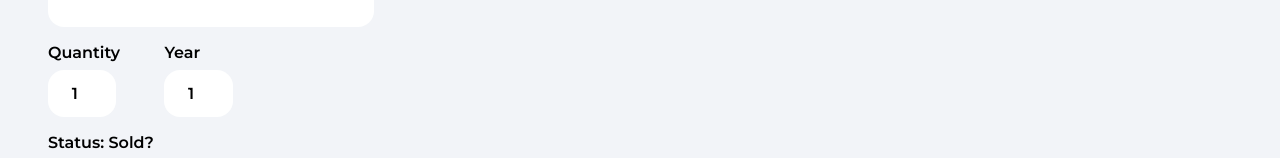
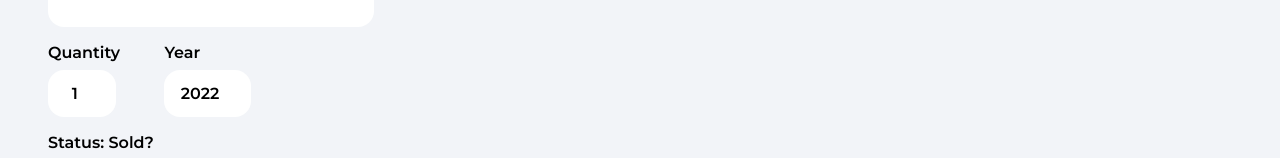
Before and after one commit to fedaxl/student-marketplace, a React (Create React App) app: page /create-listing in a window 1280 px wide. Shown: the part 257-415 px from the top of the page. Built offline with nearby package versions, Linux system fonts and the light colour scheme; no server answers; sample sign-in values are in the browser's storage.

Commit message:
Create and Edit page udpate

```diff
--- a/src/pages/CreateListing.jsx
+++ b/src/pages/CreateListing.jsx
@@ -21,7 +21,7 @@ function CreateListing() {
     type: 'rent',
     name: '',
     quantity: 1,
-    year: 1,
+    year: 2022,
     sold: false,
     address: '',
     offer: false,
@@ -275,8 +275,8 @@ function CreateListing() {
                 id='year'
                 value={year}
                 onChange={onMutate}
-                min='1'
-                max='50'
+                min='1990'
+                max='3000'
                 required
               />
             </div>
--- a/src/pages/EditListing.jsx
+++ b/src/pages/EditListing.jsx
@@ -307,8 +307,8 @@ function EditListing() {
                 id='year'
                 value={year}
                 onChange={onMutate}
-                min='1'
-                max='50'
+                min='1990'
+                max='3000'
                 required
               />
             </div>
```
